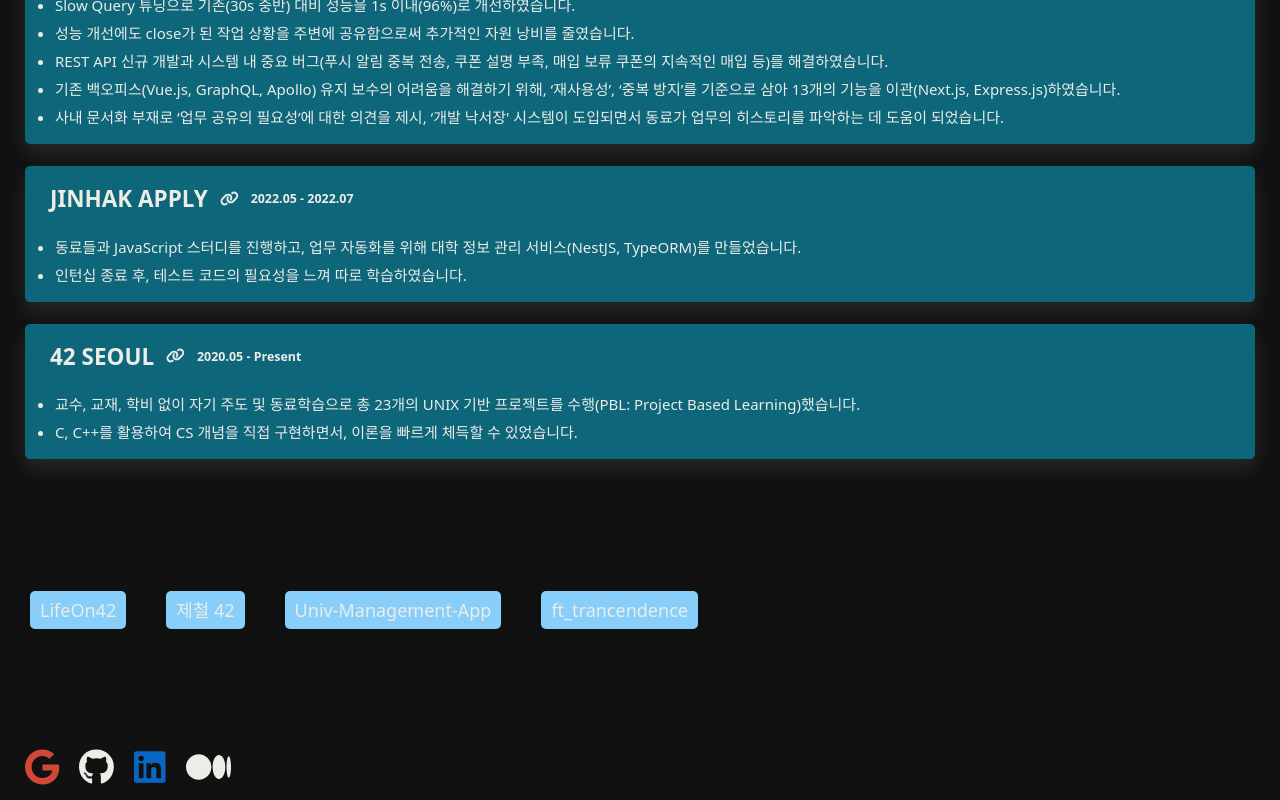
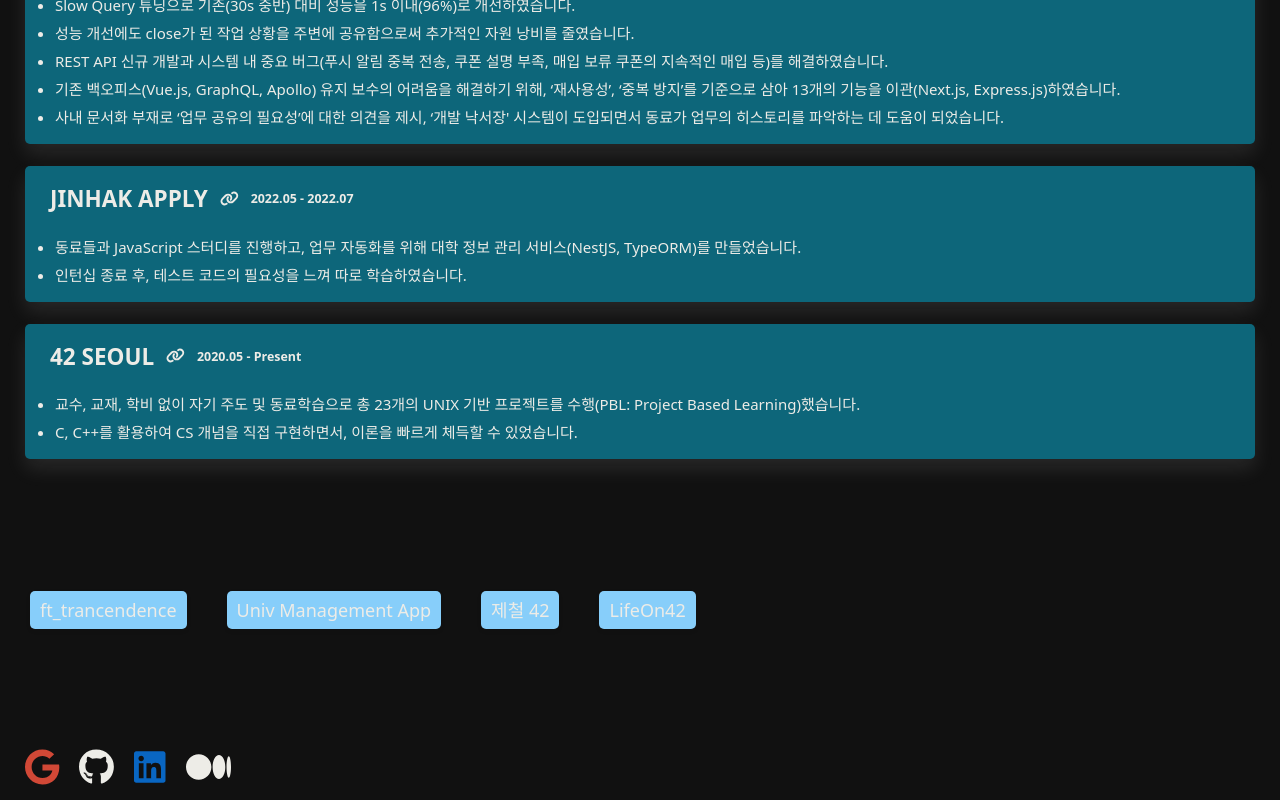
Before and after one commit to yeslee-v/personal_homepage, a Next.js app: page / in a window 1280 px wide. Shown: the part 334-1134 px from the top of the page. Built offline with nearby package versions, Linux system fonts and the light colour scheme.

Commit message:
Divid data, interface

```diff
--- a/src/components/projects.tsx
+++ b/src/components/projects.tsx
@@ -1,38 +1,18 @@
 import Link from "next/link";
 import styles from "../styles/projects.module.css";
-
-interface ProjectDetailProps {
-  id: number;
-  name: string;
-}
-
-const projectDetails: ProjectDetailProps[] = [
-  {
-    id: 1,
-    name: "LifeOn42",
-  },
-  {
-    id: 2,
-    name: "제철 42",
-  },
-  { id: 3, name: "Univ-Management-App" },
-  {
-    id: 4,
-    name: "ft_trancendence",
-  },
-];
+import { projectsDetail } from "../data/projects.data";
 
 const Projects = () => {
   return (
-    <div className={styles.project}>
-      {projectDetails.map((project) => (
+    <section className={styles.project}>
+      {projectsDetail.map((project) => (
         <Link prefetch href={`projects/${project.id}`}>
           <div key={project.id} className={styles.projectBox}>
             {project.name}
           </div>
         </Link>
       ))}
-    </div>
+    </section>
   );
 };
 
--- /dev/null
+++ b/src/data/projects.data.ts
@@ -0,0 +1,47 @@
+import { ProjectsDetailProps } from "../interface/projects.interface";
+
+export const projectsDetail: ProjectsDetailProps[] = [
+  {
+    id: 4,
+    name: "ft_trancendence",
+    title: "Pong 게임 웹 사이트",
+    description: [
+      "pong game과 상대방과의 채팅 기능이 구현된 프로젝트로 프론트엔드 1명, 백엔드 2명이 작업했습니다.",
+      "Build 시간을 줄이기 위해 AWS EC2에 배포하였습니다. 42 API와 JWT를 활용해 로그인과 게임 방에 출입하는 소켓을 구현하였습니다.",
+      "JWT 저장 위치에 대해 상의하고, Django와 비교해가면서 NestJS만의 특징에 대해 학습하였습니다.",
+    ],
+    githubUrl: "https://github.com/Maserati-Quattroporte/maseraT_pong_game",
+  },
+  {
+    id: 3,
+    name: "Univ Management App",
+    title: "대학 정보 관리 서비스",
+    description: [
+      "업무 담당자 관리 자동화를 위해 시작한 프로젝트로 프론트엔드 3명, 백엔드 2명이 작업했습니다.",
+      "개발 환경 구축부터 DB 설계, RESTful API 구현 등 처음부터 끝까지 프로젝트의 전 과정을 진행했습니다.",
+      "Query Builder와 TypeORM를 비교하면서 상황에 따라 어떤 도구가 적합한지 생각할 수 있었습니다.",
+    ],
+    githubUrl: "",
+  },
+  {
+    id: 2,
+    name: "제철 42",
+    title: "제철 과채소 기반 온라인 커뮤니티 웹 서비스",
+    description: [
+      "42서울 오픈 프로젝트 대회에 참여한 프로젝트입니다.",
+      "설계부터 배포까지, 웹 개발의 전체 사이클을 경험해보기 위해 시작, 러닝커브가 비교적 낮은 Python과 Django, Heroku를 선택했습니다.",
+      "메인 페이지 작업에 일정의 1/3이 소요되는 위기가 있었으나, 업무 재배분을 통해 일정 내에 프로젝트를 완성시킬 수 있었습니다.",
+    ],
+    githubUrl: "https://github.com/GwaChaePah/jecheol42_backend",
+  },
+  {
+    id: 1,
+    name: "LifeOn42",
+    title: "42 Seoul 개발자 성향 테스트",
+    description: [
+      "JavaScript 학습을 위해 if(kakao) 2020 행사에서 아이디어를 얻어 시작했습니다.",
+      "페어 프로그래밍으로 진행하면서, 7개의 질문 페이지와 각각의 결과 이미지를 쌓는 기능을 구현했습니다. 해상도에 따라 레이아웃이 깨지는 문제를 겪으면서 레이아웃의 통일성에 대해 고민해볼 수 있었습니다.",
+    ],
+    githubUrl: "https://github.com/seohee-choi/LifeOn42",
+  },
+];
```
Also changed, not shown: src/app/(projects)/projects/[id]/page.tsx (+3 -47 lines), src/interface/projects.interface.ts (added, +11 -0 lines).
